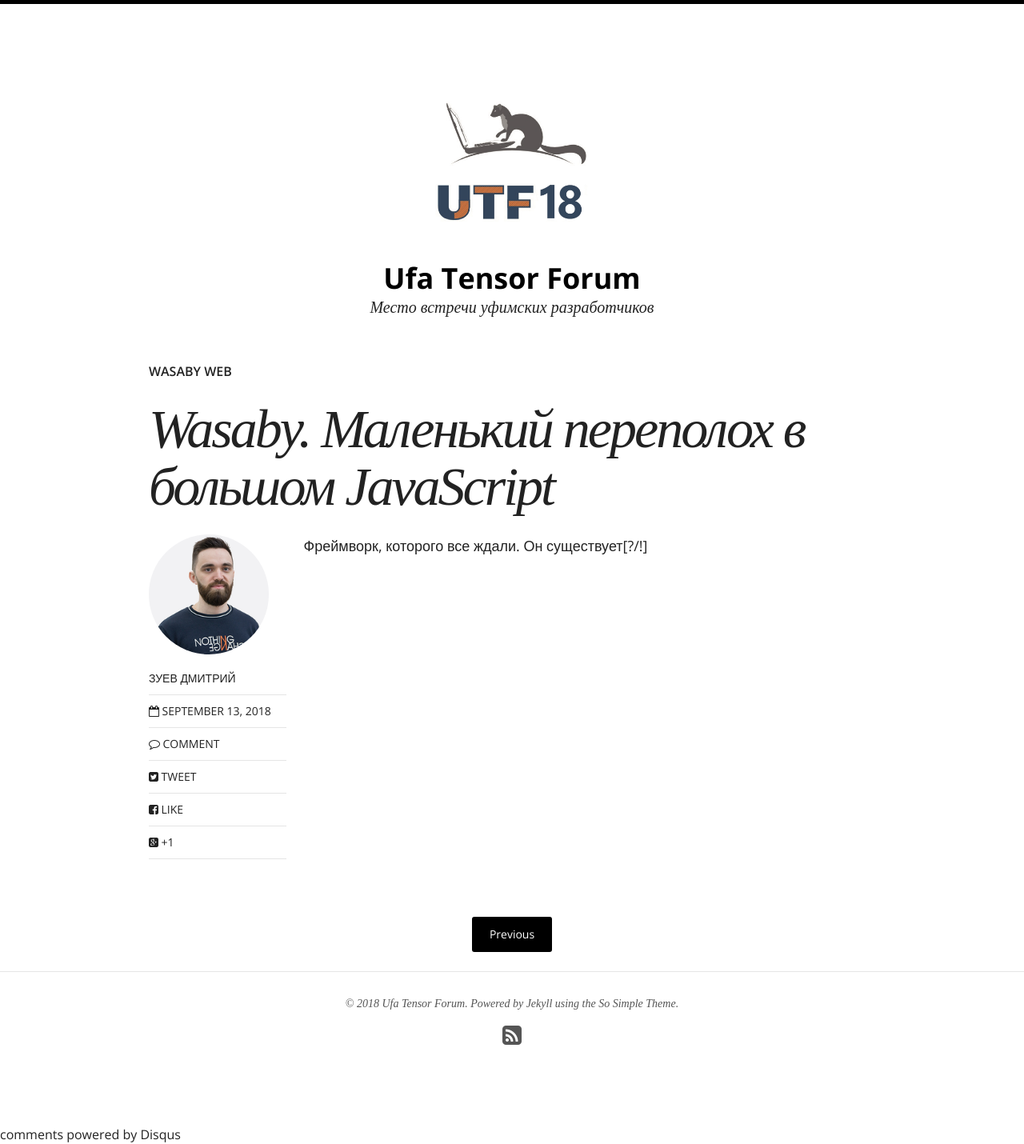
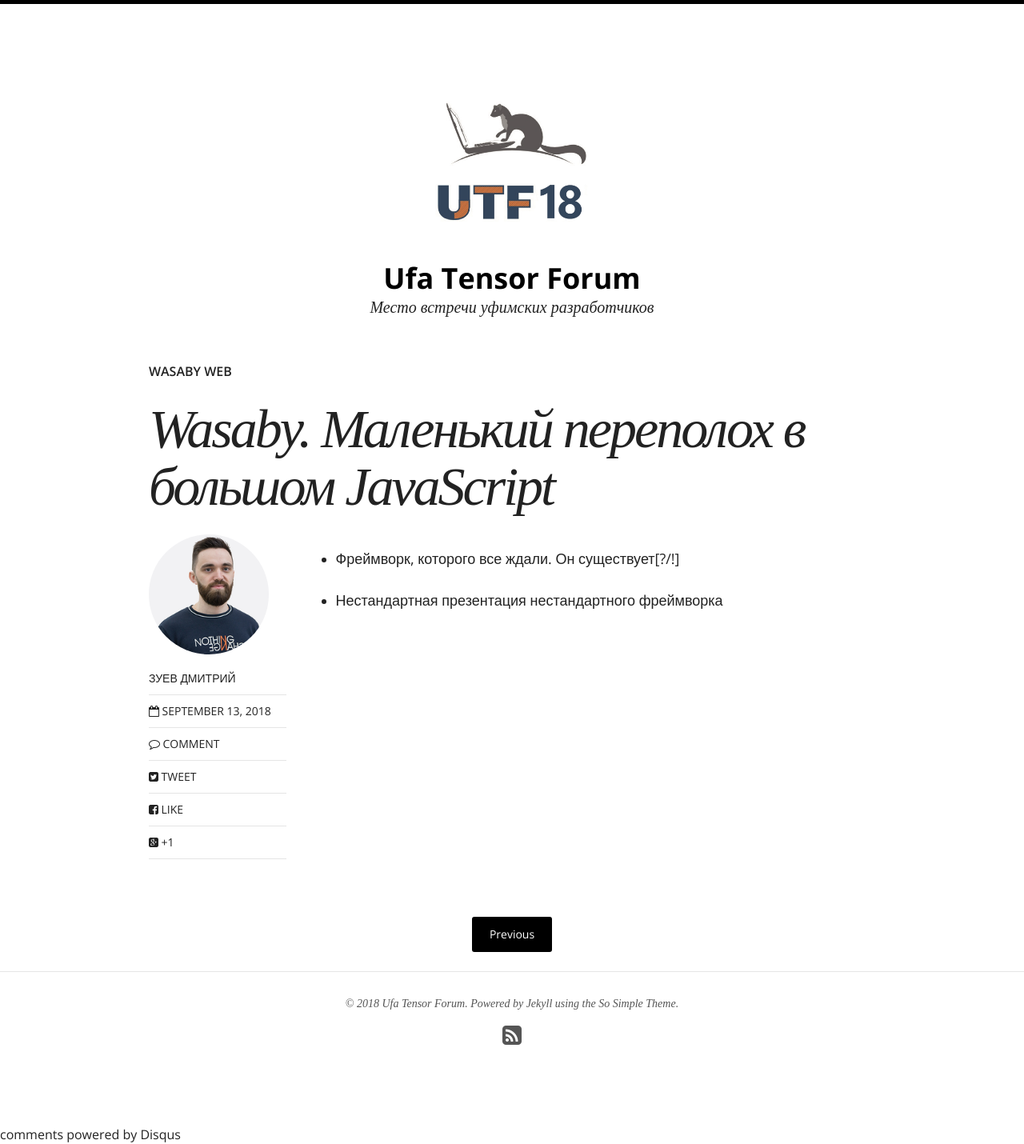
Before and after one commit to tensor-ufa/tensor-ufa.github.io, a Jekyll site: the page built from _posts/talks/2018-09-13-4-wasaby.md, in a window 1280 px wide. Shown: the whole page at 80% size. Built offline with Jekyll 4.4.1, drawn with Linux system fonts in a browser that asks for light colours; nearby versions of some CDN libraries; comment, search, counter and statistics services are not loaded.

Commit message:
Правка описания докладов

```diff
--- a/_posts/talks/2018-09-13-4-wasaby.md
+++ b/_posts/talks/2018-09-13-4-wasaby.md
@@ -17,4 +17,6 @@
 slides:
 ---
 
-Фреймворк, которого все ждали. Он существует[?/!]
+* Фреймворк, которого все ждали. Он существует[?/!]
+
+* Нестандартная презентация нестандартного фреймворка
```
Also changed, not shown: _posts/talks/2018-09-13-2-todomvc.md (+4 -0 lines).
